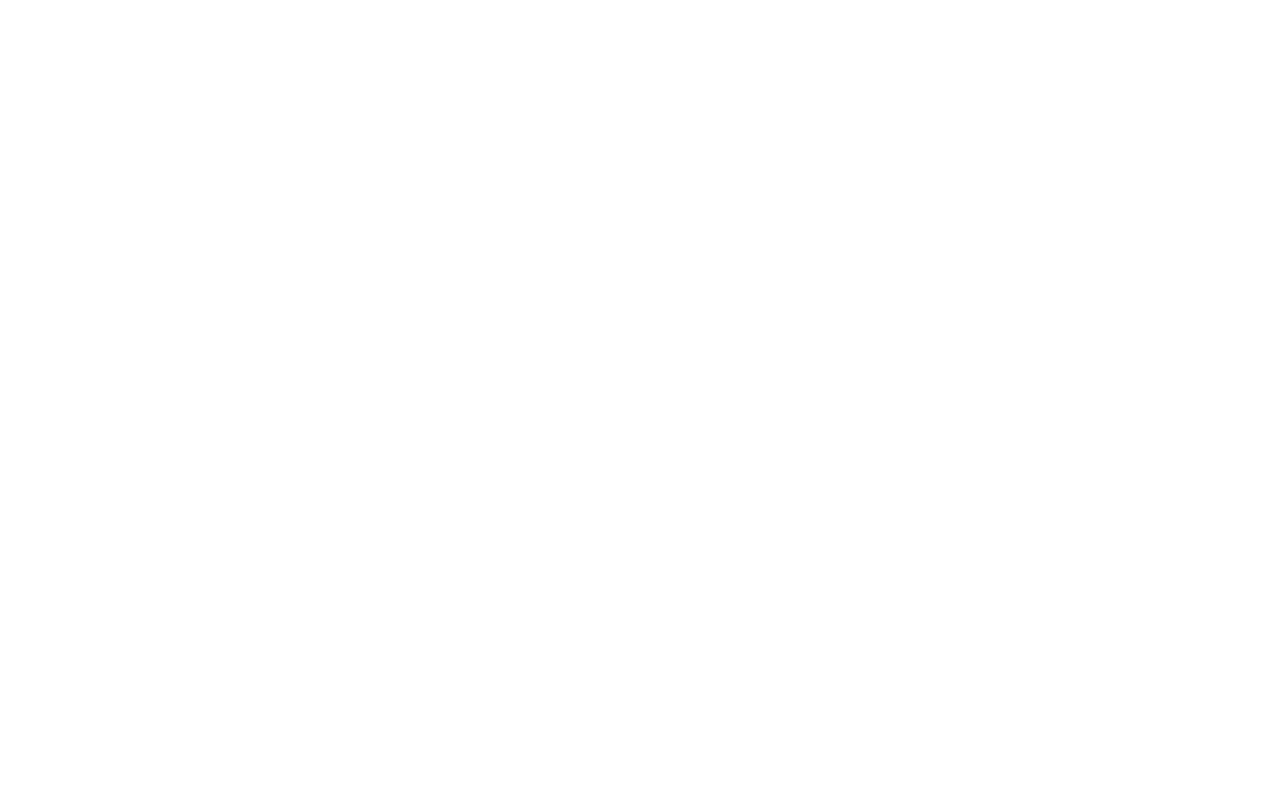
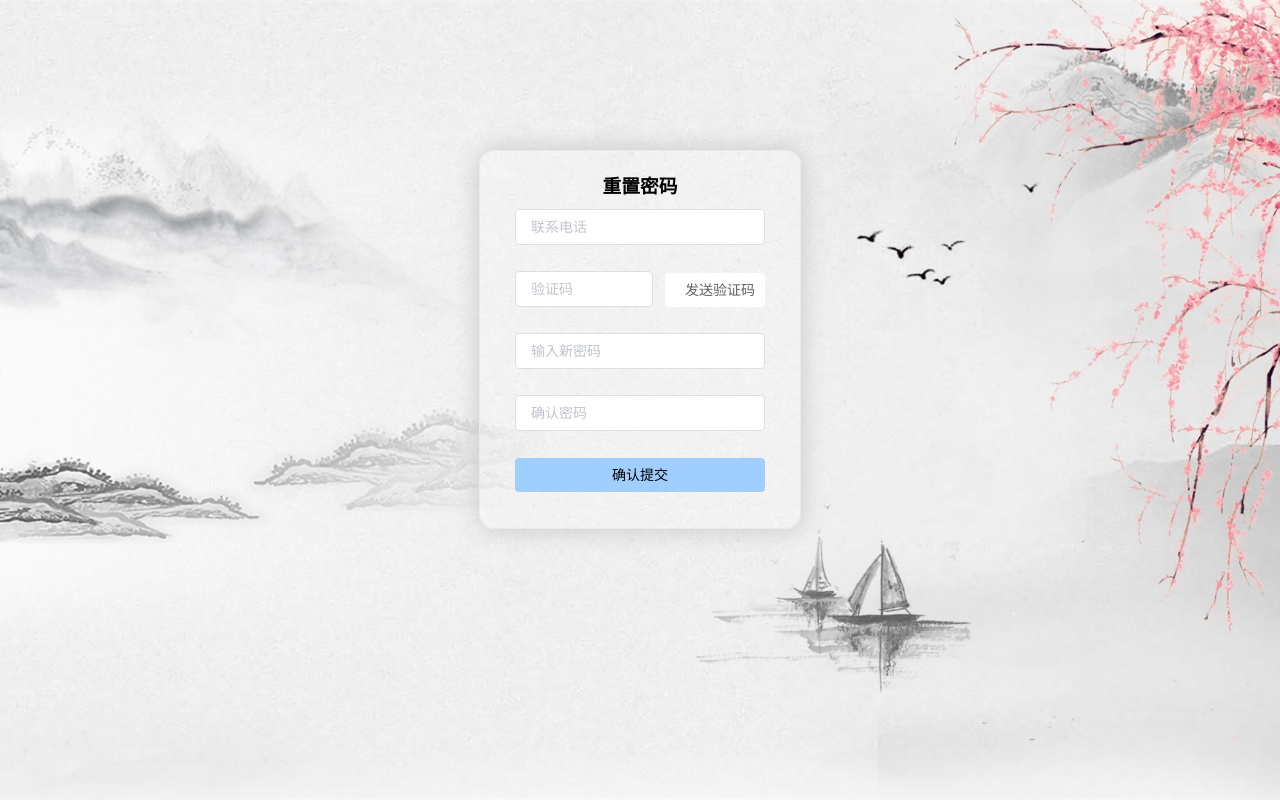
Before and after one commit to Almostaa/hors, a Vue app in the folder hors-master/: page /#/forget in a window 1280 px wide. Built offline with nearby package versions, Linux system fonts and the light colour scheme.

Commit message:
Update forget.vue

```diff
--- a/hors-master/src/views/forget.vue
+++ b/hors-master/src/views/forget.vue
@@ -1,12 +1,218 @@
 <template>
-	<div>
+	  <div class="poster">
+		<el-form class="register-container" label-position="left" label-width="0px" ref="registerForm" :model="registerForm" :rules='rules'>
+		  <h3 class="register_title">重置密码</h3>
+		  <el-form-item  prop="phone">
+		      <el-input size="medium" v-model="registerForm.phone" placeholder="联系电话"></el-input>
+		  </el-form-item>
+		  <el-form-item prop="smscode">
+		  		<el-input v-model="registerForm.smscode"
+				 style="width: 55%;" size="medium"
+				 placeholder="验证码"></el-input>
+				<el-button style="float: right;width: 40%;border: 0;margin-top: 3px;"  size="medium"
+				 @click="setsmCode()" :disabled="isDisabled">{{buttonText}}</el-button>
+		  </el-form-item>
+		  <el-form-item prop="password">
+			<el-input type="password" size="medium" v-model="registerForm.password"  placeholder="输入新密码" show-password></el-input>
+		  </el-form-item>
+		  <el-form-item prop="supassword">
+		  			<el-input type="password" size="medium" v-model="registerForm.supassword"  placeholder="确认密码" show-password></el-input>
+		  </el-form-item>
+		  <el-form-item >
+		      <el-button size="medium" type="primary"
+			  style="width: 100%;border: none;color: #000000;"
+			   :disabled="!(registerForm.name && registerForm.password && registerForm.phone && registerForm.supassword )"
+			   @click="submit('registerForm')">确认提交</el-button>
+		  </el-form-item>
 
+		</el-form>
 	</div>
 </template>
 
 
 <script>
+
+    export default {
+        name: "register",
+        data() {
+			var validatePhone = (rule, value, callback) => {
+			    if (!value) {
+			        return callback(new Error('请输入电话号码'));
+			    }
+			    else {
+			        var reg1 = /^[0-9]{11}$/;
+			        if (! reg1.test(value)) {
+			            callback(new Error('请输入正确的电话号码'));
+			        } else {
+			            callback();
+			        }
+			    }
+			};
+			var validatePass = (rule, value, callback) => {
+			    if (value === '') {
+			        callback(new Error('请输入密码'));
+			    }else if(!/^(?![0-9]*$)(?![a-zA-Z]*$)[a-zA-Z0-9]{6,10}$/.test(value)){
+					callback(new Error('密码必须为6-10位字母和数字组合'))
+				}else {
+			        callback();
+			    }
+			};
+			//  <!--验证码是否为空-->
+			let checkSmscode = (rule, value, callback) => {
+			  if (value === '') {
+			    callback(new Error('请输入验证码'))
+			  } else {
+			    callback()
+			  }
+			};
+			var validatedbPass = (rule, value, callback) => {
+			    if (value === '') {
+			        callback(new Error('请再次输入密码'));
+			    } else if (value !== this.registerForm.password) {
+			        callback(new Error('两次输入密码不一致!'));
+			    } else {
+			        callback();
+			    }
+			};
+            return {
+				vedioCanPlay: false,
+				fixStyle: '',
+				PATH_TO_MP4: '',
+                registerForm: {
+                    phone: '',
+					smscode:'',
+                    password: '',
+					supassword:'',
+                },
+				rules:{
+					phone: [
+					    {validator: validatePhone, trigger: 'blur' }
+					],
+					password: [
+					    {validator: validatePass, trigger: 'blur' }
+					],
+					smscode: [{ validator: checkSmscode, trigger: 'blur' }],
+					supassword:[{ validator: validatedbPass , trigger:'blur'}]
+				},
+				buttonText: '发送验证码',
+				isDisabled: false, // 是否禁止点击发送验证码按钮
+            }
+        },
+
+        methods: {
+			sendCode () {
+				yz({
+						phone:this.registerForm.phone,
+					})
+				.then(r=>{
+					console.log(r)
+					this.$message({
+					  type: "success",
+					  message: r.msg
+					});
+					let time = 60
+					this.buttonText = '已发送'
+					this.isDisabled = true
+					if (this.flag) {
+					  this.flag = false;
+					  let timer = setInterval(() => {
+					    time--;
+					    this.buttonText = time + ' 秒'
+					    if (time === 0) {
+					      clearInterval(timer);
+					      this.buttonText = '重新获取'
+					      this.isDisabled = false
+					      this.flag = true;
+					    }
+					  }, 1000)
+					}
+				})
+				.catch(()=>{});
+			},
+			//提交新密码
+			submit(formName) {
+			  this.$refs[formName].validate(valid => {
+			    if (valid) {
+					zc({
+						supassword:this.registerForm.supassword,
+						password:this.registerForm.password,
+						phone:this.registerForm.phone,
+						yzm:this.registerForm.smscode
+					}
+					)
+					.then(r => {
+					  console.log(r);
+					  this.$message({
+					    type: "success",
+					    message: r.msg
+					  });
+					  if(r.msg === '重置成功'){
+					  	this.handleLogin()
+					  }
+					})
+					.catch(() => {});
+			      /* setTimeout(() => {
+			        alert('注册成功')
+			      }, 400); */
+			    } else {
+			      console.log("error submit!!");
+			      return false;
+			    }
+			  })
+			},
+            handleLogin() {
+                this.$router.push('/login')
+            },
+        },
+    }
 </script>
 
 <style>
+  .poster {
+	background-image: url(../assets/img/7.jpg);
+    background-position: center;
+    height: 100%;
+    width: 100%;
+    background-size: cover;
+    position: fixed;
+  }
+  .register-container {
+	background:rgba(255, 255, 255, 0.2) none repeat scroll !important;
+    border-radius: 15px;
+    background-clip: padding-box;
+    margin: 150px auto;
+    width: 250px;
+    padding: 20px 35px 10px 35px;
+    background: #fff;
+    border: 1px solid #eaeaea;
+    box-shadow: 0 0 25px #cac6c6;
+  }
+
+  .register_title {
+    margin: 0px auto 10px auto;
+    text-align: center;
+    color: #000000;
+  }
+  .register-tips {
+      font-size: 5px;
+      color: #000;
+      float: right;
+	  height: 10px;
+	  margin-top: 5px;
+  }
+  .register-tips:hover {
+      color: #409eff;
+  }
+
+  .tips {
+      font-size: 5px;
+      color: #000;
+      float: left;
+  	height: 10px;
+      margin-top: 5px;
+  }
+  .tips:hover {
+      color: #409eff;
+  }
+
 </style>
```
